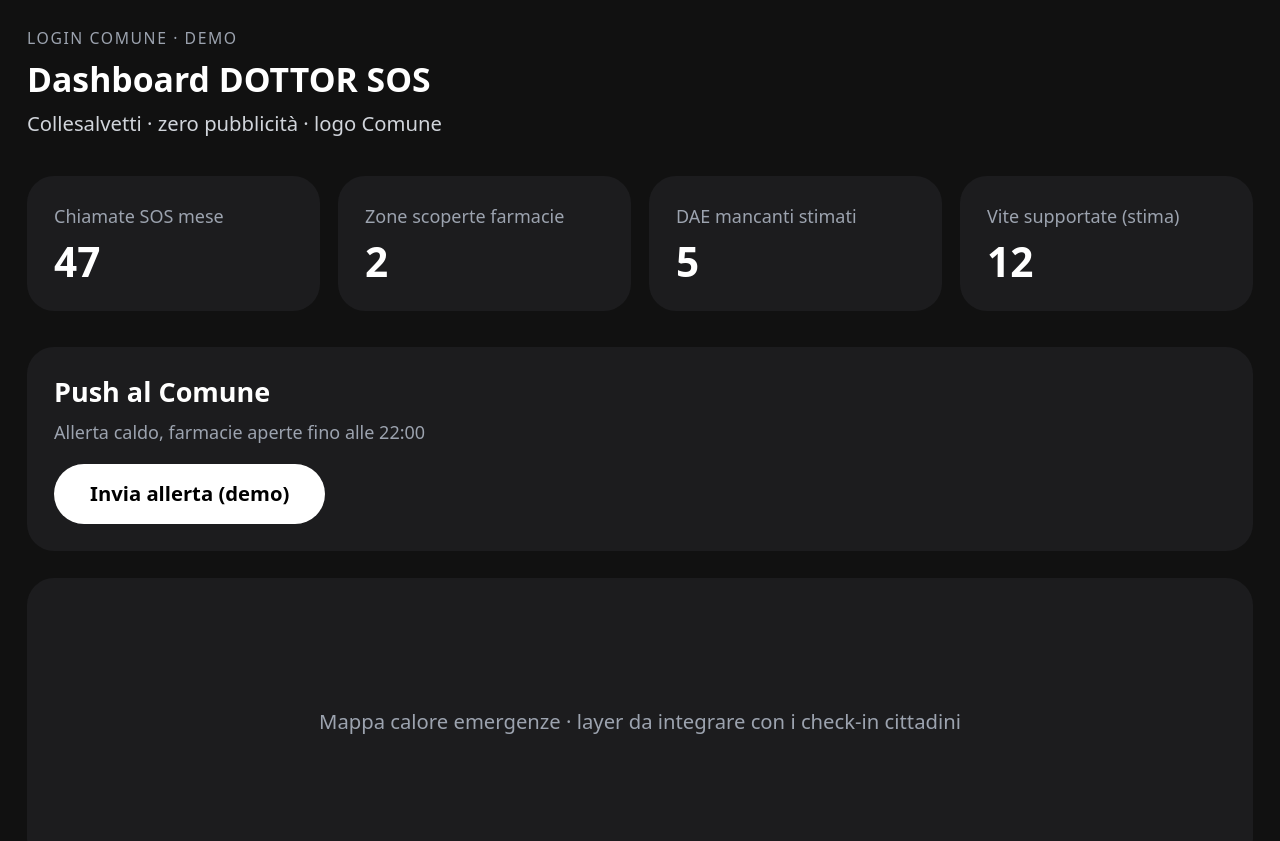
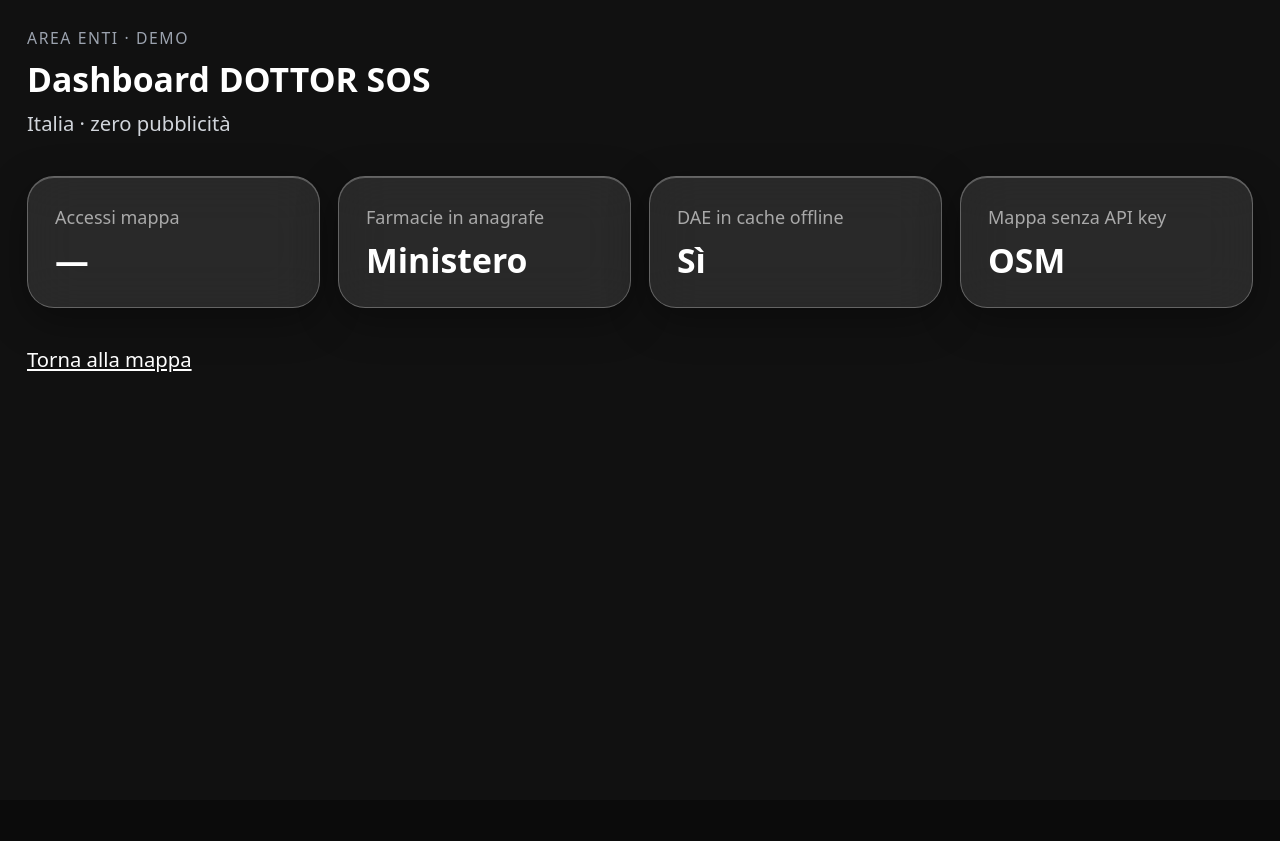
Before and after one commit to abanero1998-afk/dottor-sos, a Next.js app: page /comune in a window 1280 px wide. Shown: the top 841 px of the page. After the commit the page ends 800 px from the top, so only its background shows below. Built offline with nearby package versions, Linux system fonts and the light colour scheme.

Commit message:
Dashboard without Collesalvetti

```diff
--- a/app/comune/page.tsx
+++ b/app/comune/page.tsx
@@ -3,29 +3,21 @@
 export default function ComunePage() {
   return (
     <div className="min-h-screen bg-[#111] text-white p-6 font-sans">
-      <p className="text-sm uppercase tracking-widest text-gray-400">Login Comune · demo</p>
+      <p className="text-sm uppercase tracking-widest text-gray-400">Area enti · demo</p>
       <h1 className="text-3xl font-black mt-2">Dashboard DOTTOR SOS</h1>
-      <p className="text-gray-300 mt-2 text-lg">Collesalvetti · zero pubblicità · logo Comune</p>
+      <p className="text-gray-300 mt-2 text-lg">Italia · zero pubblicità</p>
       <div className="grid md:grid-cols-4 gap-4 mt-8">
         {[
-          ["Chiamate SOS mese", "47"],
-          ["Zone scoperte farmacie", "2"],
-          ["DAE mancanti stimati", "5"],
-          ["Vite supportate (stima)", "12"],
+          ["Accessi mappa", "—"],
+          ["Farmacie in anagrafe", "Ministero"],
+          ["DAE in cache offline", "Sì"],
+          ["Mappa senza API key", "OSM"],
         ].map(([k, v]) => (
-          <div key={k} className="bg-[#1c1c1e] rounded-3xl p-6">
-            <p className="text-gray-400 text-base">{k}</p>
-            <p className="text-4xl font-black mt-2">{v}</p>
+          <div key={k} className="glass rounded-3xl p-6">
+            <p className="text-white/60 text-base">{k}</p>
+            <p className="text-3xl font-black mt-2">{v}</p>
           </div>
         ))}
-      </div>
-      <div className="mt-8 bg-[#1c1c1e] rounded-3xl p-6">
-        <h2 className="text-2xl font-bold">Push al Comune</h2>
-        <p className="text-gray-400 mt-2">Allerta caldo, farmacie aperte fino alle 22:00</p>
-        <button className="mt-4 h-[60px] px-8 rounded-full bg-white text-black text-lg font-bold">Invia allerta (demo)</button>
-      </div>
-      <div className="mt-6 bg-[#1c1c1e] rounded-3xl p-6 h-64 flex items-center justify-center text-gray-400 text-lg">
-        Mappa calore emergenze · layer da integrare con i check-in cittadini
       </div>
       <a href="/" className="inline-block mt-8 text-lg underline">Torna alla mappa</a>
     </div>
```
